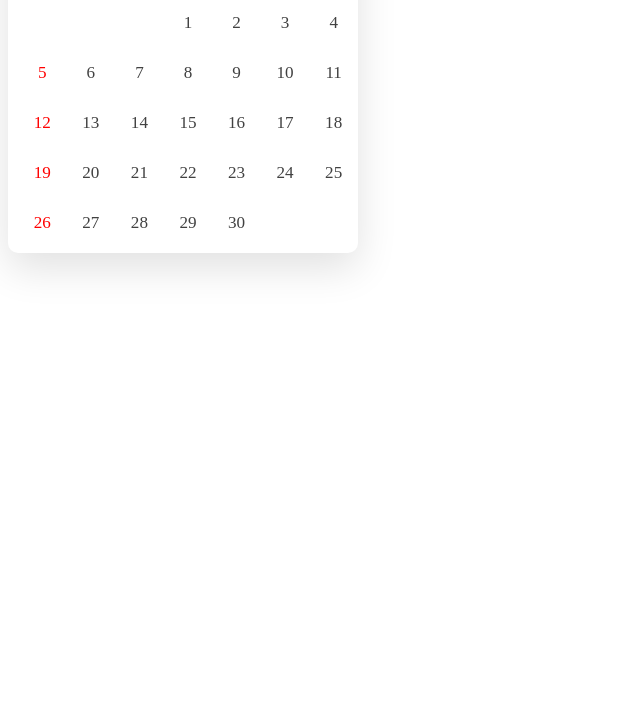
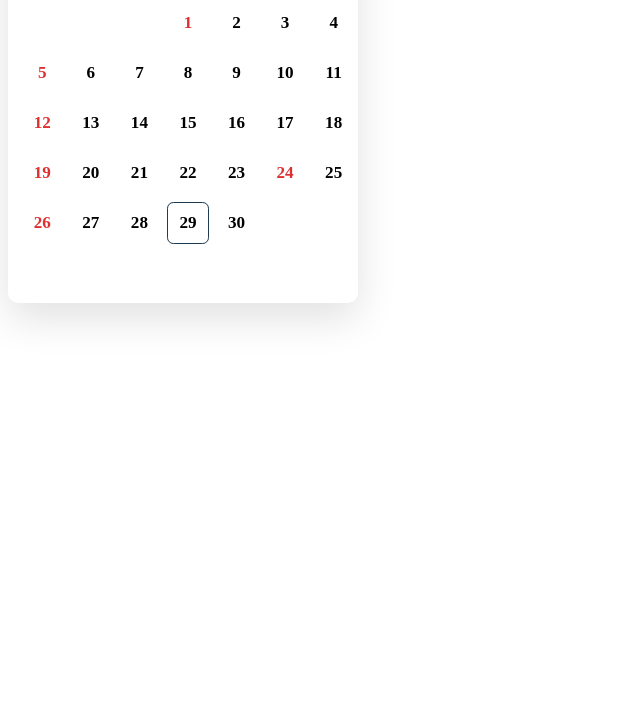
Before and after one commit to Maarlenf/frontend-calendar, a website: page app/index.html in a window 1280 px wide. Shown: the part 80-800 px from the top of the page, without its empty margins (0-640 px from the left). Drawn offline with nearby package versions, Linux system fonts and the light colour scheme.

Commit message:
agregando colores similares a la página

```diff
--- a/app/index.html
+++ b/app/index.html
@@ -43,10 +43,12 @@
 </body>
 
 <style>
+    /* azul, #1E3B51
+    naranjo, #F77D00 */
     .calendar-container {
         background: #fff;
         width: 350px;
-        height: 350px;
+        height: 400px;
         border-radius: 10px;
         box-shadow: 0 15px 40px rgba(0, 0, 0, 0.12);
     }
@@ -70,10 +72,11 @@
         cursor: pointer;
         text-align: center;
         line-height: 38px;
-        border-radius: 50%;
+        border-radius: 15%;
         user-select: none;
-        color: #aeabab;
+        color: white;
         font-size: 1.9rem;
+        background-color: #1E3B51;
     }
 
     .calendar-navigation span:last-child {
@@ -81,7 +84,7 @@
     }
 
     header .calendar-navigation span:hover {
-        background: #f2f2f2;
+        background: #F77D00;
     }
 
     header .calendar-current-date {
@@ -112,7 +115,8 @@
     .calendar-body li {
         width: calc(100% / 7);
         font-size: 1.07rem;
-        color: #414141;
+        color: black;
+        font-weight: 700;
     }
 
     .calendar-weekdays {
@@ -132,8 +136,9 @@
     }
 
     .calendar-dates li.inactive {
-        /* color: #aaa; */
-        color: red;
+        color: rgb(221, 49, 49);
+        font-weight: 700;
+        /* color: red; */
     }
 
     .calendar-dates li.active {
@@ -148,12 +153,18 @@
         left: 50%;
         width: 40px;
         height: 40px;
-        border-radius: 50%;
+        border-radius: 15%;
         transform: translate(-50%, -50%);
     }
 
     .calendar-dates li.active::before {
-        background: #6332c5;
+        background-color: #F77D00;
+        color: white;
+    }
+
+    .calendar-dates li.active:hover::before {
+        background-color: #1E3B51;
+        color: white;
     }
 
     .calendar-dates li:not(.active):hover::before {
@@ -163,6 +174,22 @@
 
     .invalid::hover {
         background: none;
+    }
+
+    .calendar-dates li.today::before {
+        position: absolute;
+        content: "";
+        z-index: -1;
+        top: 50%;
+        left: 50%;
+        width: 40px;
+        height: 40px;
+        border-radius: 15%;
+        transform: translate(-50%, -50%);
+    }
+
+    .calendar-dates li.today::before {
+        border: solid 1px #1E3B51;
     }
 </style>
 
@@ -211,15 +238,25 @@
     // function to get the day click event
     function readClicked() {
         const elements = document.querySelectorAll("#day");
+        const monthText = document.querySelector(".calendar-current-date");
         for (let i = 0; i < elements.length; i++) {
             const dayElement = elements[i];
+            //console.log(dayElement);
+            const getClass = dayElement.className;
+            if (getClass === 'active') {
                 const day = parseInt(dayElement.textContent);
-            const month = document.querySelector(".calendar-current-date");
+
                 dayElement.addEventListener('click', () => {
-                console.log(`${day}-${month.textContent}`);
+                    console.log(`${day}-${monthText.textContent}`);
                 });
+            } else {
+                alert('este día no esta disponible para entregas');
+            }
+
         }
     }
+
+
 
 
     // function for set holidays
@@ -231,7 +268,24 @@
             { year: year, month: 3, date: 22 }, // Sábado Santo
             { year: year, month: 4, date: 1 }, // Día del Trabajo
             { year: year, month: 8, date: 18 }, // Independencia de Chile
+            { year: year, month: 8, date: 19 }, // Independencia de Chile
+            { year: year, month: 8, date: 20 }, // Independencia de Chile
             { year: year, month: 11, date: 8 }, // Inmaculada Concepción
+            { year: year, month: 2, date: 29 }, // viernes santo
+            { year: year, month: 2, date: 30 }, // saabado santo
+            { year: year, month: 4, date: 1 }, // día de las glorias navales
+            { year: year, month: 4, date: 21 }, // día nacional del trabajo / irrenunciable
+            { year: year, month: 5, date: 9 }, // elescciones primarias alcaldes
+            { year: year, month: 5, date: 20 }, // día nacional de los pueblos indigenas
+            { year: year, month: 5, date: 29 }, // san pedro san pablo
+            { year: year, month: 6, date: 16 }, // día de la virgen del carmen
+            { year: year, month: 7, date: 15 }, // asunciond de la virgen
+            { year: year, month: 9, date: 12 }, // encuentro de dos mundos
+            { year: year, month: 9, date: 27 }, // eleccinoes municipales
+            { year: year, month: 9, date: 31 }, // día de las iglesias evangelicas
+            { year: year, month: 10, date: 1 }, // día de todos los santos
+            { year: year, month: 10, date: 24 }, // segunda vuelta elecciones
+
         ];
 
         for (const holiday of holidays) {
@@ -275,16 +329,18 @@
             let isToday = i === date.getDate()
                 && month === new Date().getMonth()
                 && year === new Date().getFullYear()
-                ? ""
+                ? "today"
                 : "";
             let isSunday = (i + dayone - 1) % 7 === 0;
             let isHolidays = isHoliday(new Date(year, month, i));
+
             lit += `<li class="${isSunday || isHolidays ? 'inactive' : isToday}" id="day">${i}</li>`;
+
         }
 
         //  // Loop to add the first dates of the next month
         //  for (let i = dayend; i < 6; i++) {
-        //      lit += `<li class=""></li>`
+        //      lit += `<li class="" id="day-invalid"></li>`
         //  }
 
         // Update the text of the current date element
```
Lines whose indentation alone changed are shown as unchanged.
